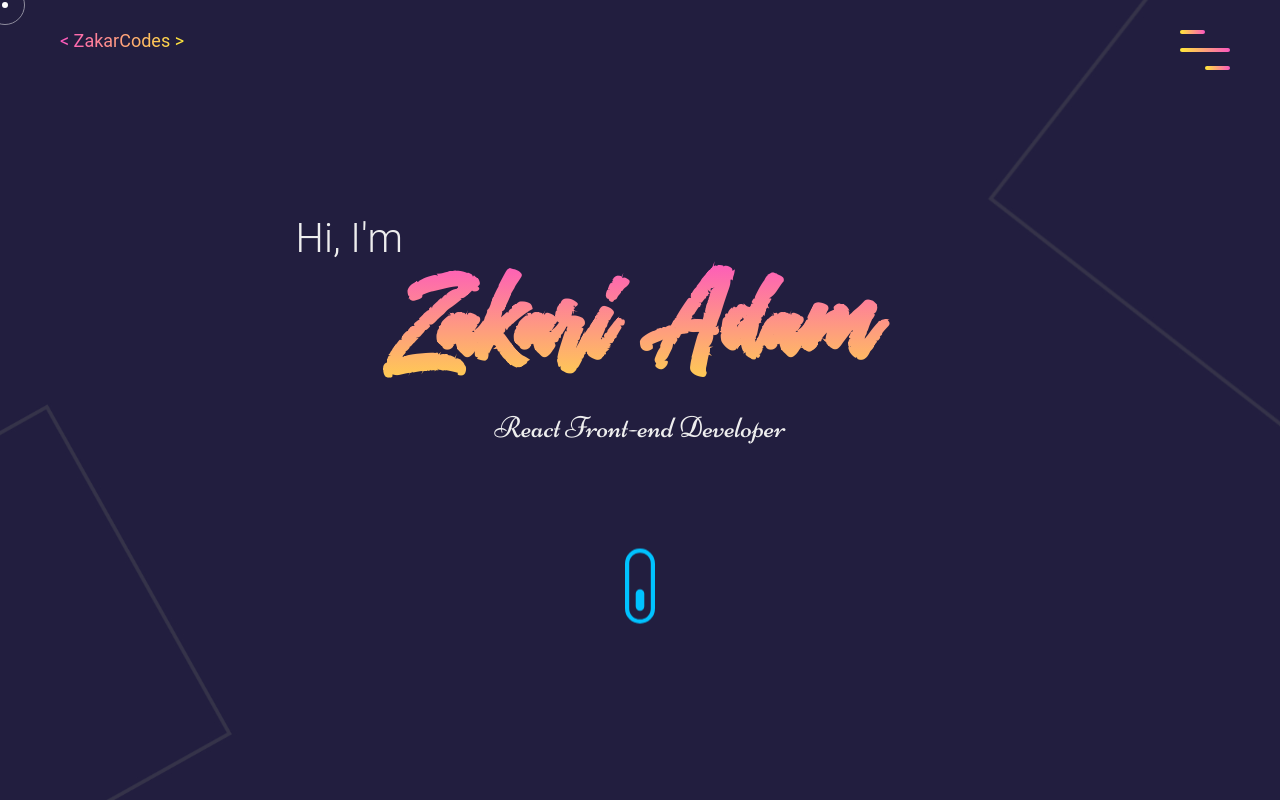
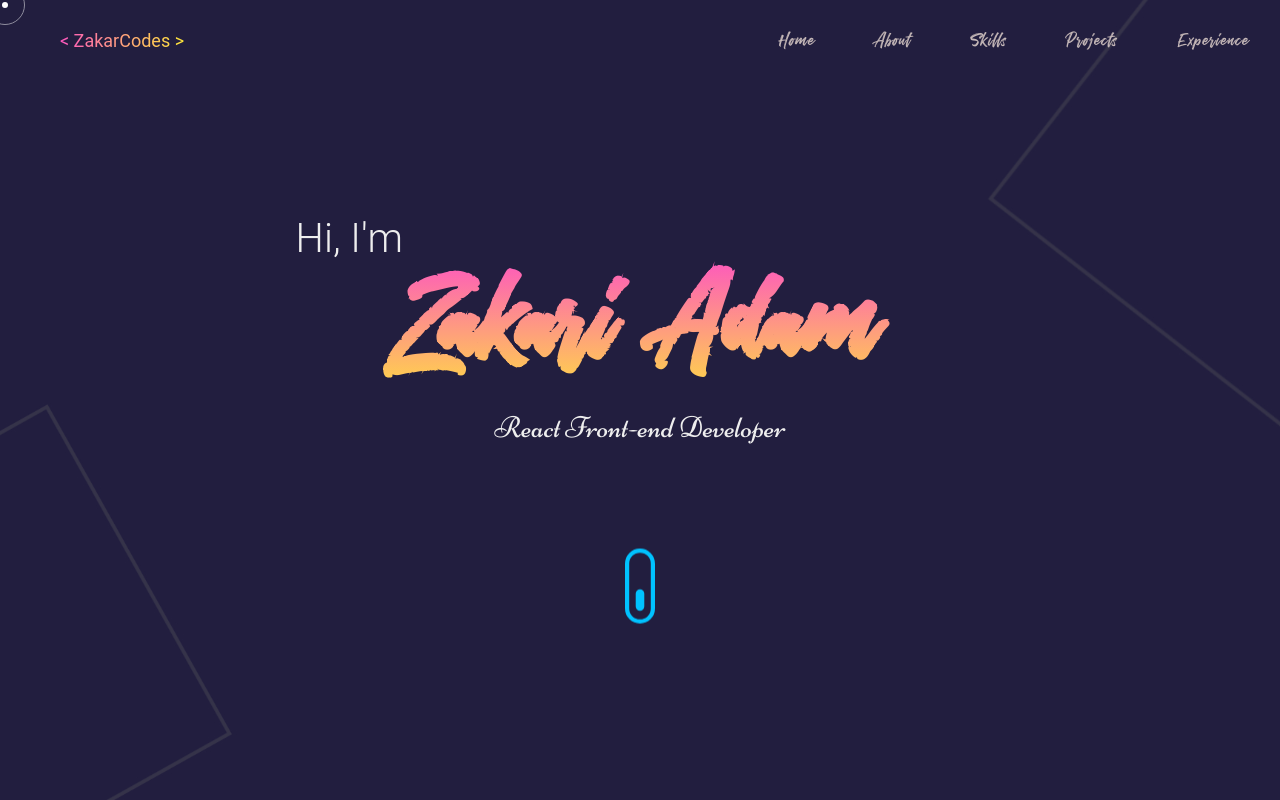
Before and after one commit to ZakariAdamu/Zak_Portfolio2, a plain HTML site: page index.html in a window 1280 px wide. Shown: the top 800 px of the page. Drawn offline with nearby package versions, Linux system fonts and the light colour scheme.

Commit message:
Completed project after organizing navbar at large screen view

```diff
--- a/index.html
+++ b/index.html
@@ -17,7 +17,7 @@
                    < ZakarCodes >
 
             </div>
-            <div class="menu-toggler">
+            <div class="menu-toggler hide-desktop">
                 <div class="bar half start"></div>
                 <div class="bar"></div>
                 <div class="bar half end"></div>
@@ -35,7 +35,7 @@
                     <a class='nav-link' href="#services">Skills</a>
                 </li>
                 <li>
-                    <a class='nav-link' href="#portfolio">Portfolio</a>
+                    <a class='nav-link' href="#portfolio">Projects</a>
                 </li>
                 <li>
                     <a class='nav-link' href="#experience">Experience</a>
--- a/styles.css
+++ b/styles.css
@@ -833,6 +833,30 @@ footer a {
 	.section__title {
 		margin-left: 19rem;
 	}
+
+	.hide-desktop {
+		display: none;
+	}
+	.top-nav {
+		width: 100%;
+		/* height: 15vh; */
+		position: relative;
+		z-index: 0;
+		background-color: inherit;
+		transition: all 650ms cubic-bezier(1, 0, 0, 1);
+		top: -30px;
+	}
+	.nav-list {
+		list-style: none;
+		width: 100%;
+		/* height: 20%; */
+		display: flex;
+		justify-content: flex-end;
+		flex-direction: row;
+	}
+	.nav-list .nav-link {
+		color: rgb(197, 184, 184);
+	}
 }
 @media screen and (min-width: 1120px) {
 	.section__title {
```
